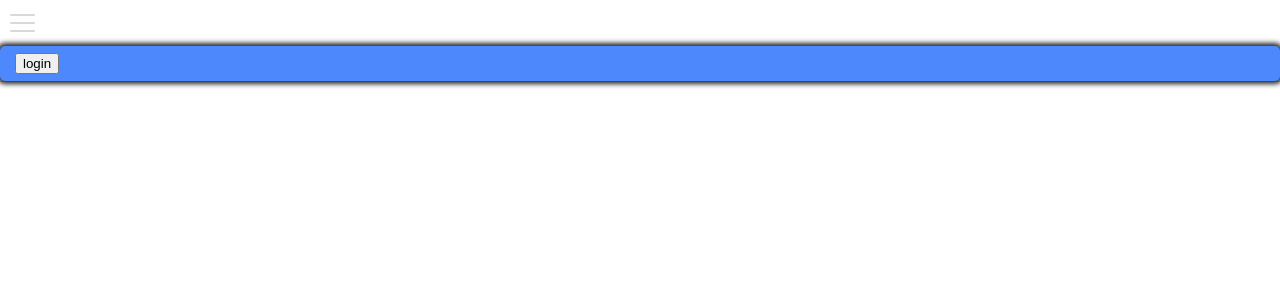
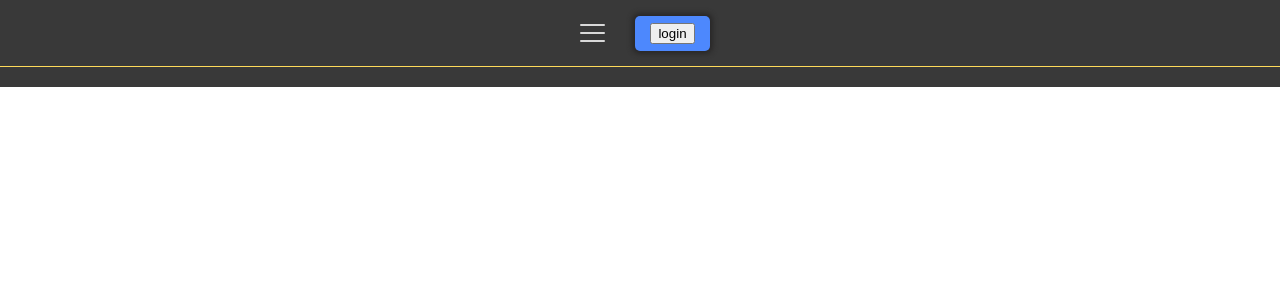
Before and after one commit to j-mcQueen/tasklister, a JavaScript app: page / in a window 1280 px wide. Shown: the top 300 px of the page. Built offline with nearby package versions, Linux system fonts and the light colour scheme; the HTML template or start-up script is replaced by a standard one.

Commit message:
Insert shared header/footer styles

```diff
--- a/src/App.css
+++ b/src/App.css
@@ -6,6 +6,17 @@
     "sidebar content"
     "footer footer";
   grid-template-columns: 0.5fr 4fr;
+}
+
+header, footer {
+  display: flex;
+  justify-content: center;
+  align-items: center;
+  gap: 20px;
+  background-color: #393939;
+  z-index: 1;
+  width: 100%;
+  padding: 10px;
 }
 
 header {
@@ -20,6 +31,6 @@ header {
   grid-area: content;
 }
 
-#footer {
+footer {
   grid-area: footer;
 }
```
